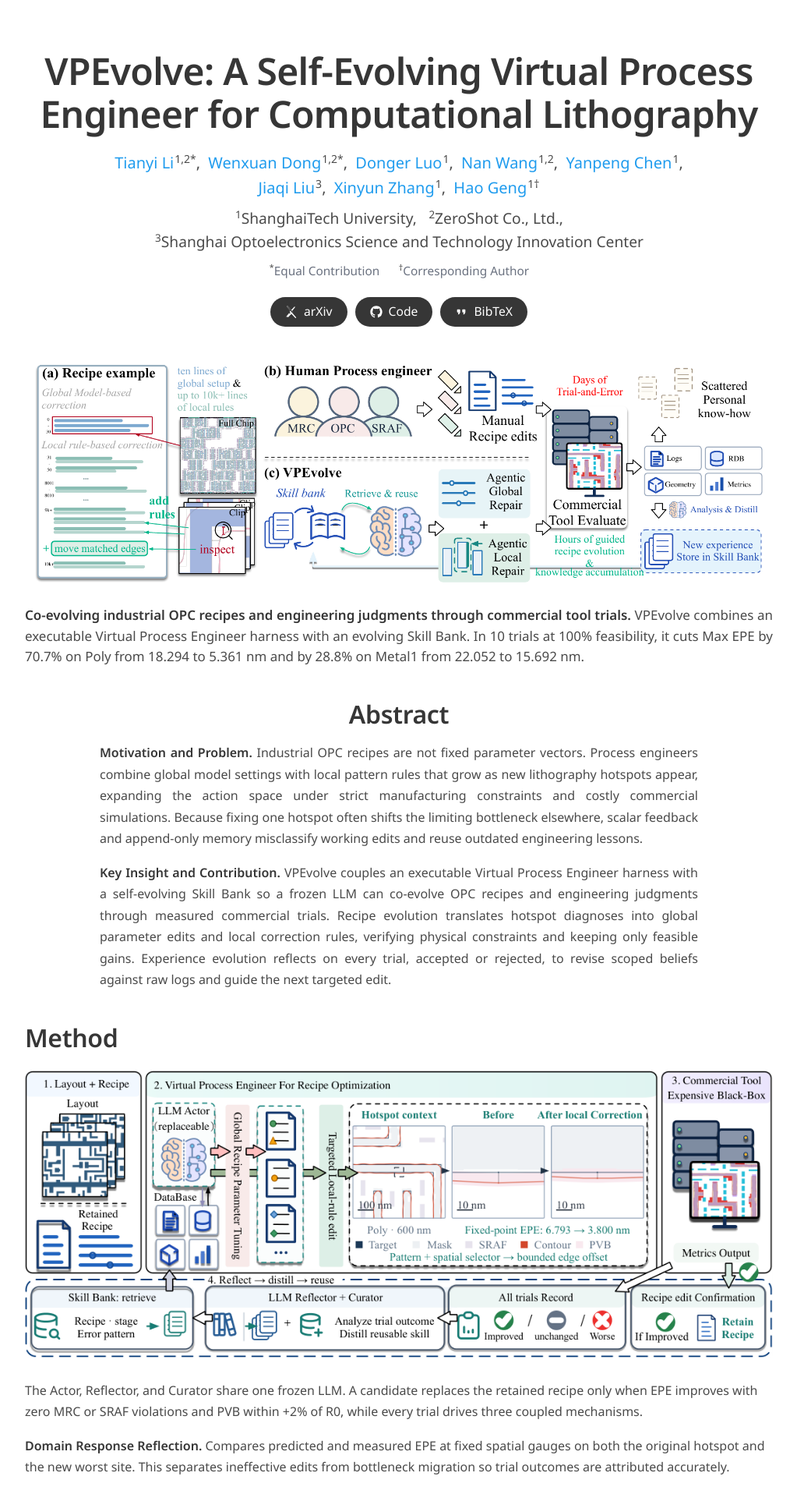
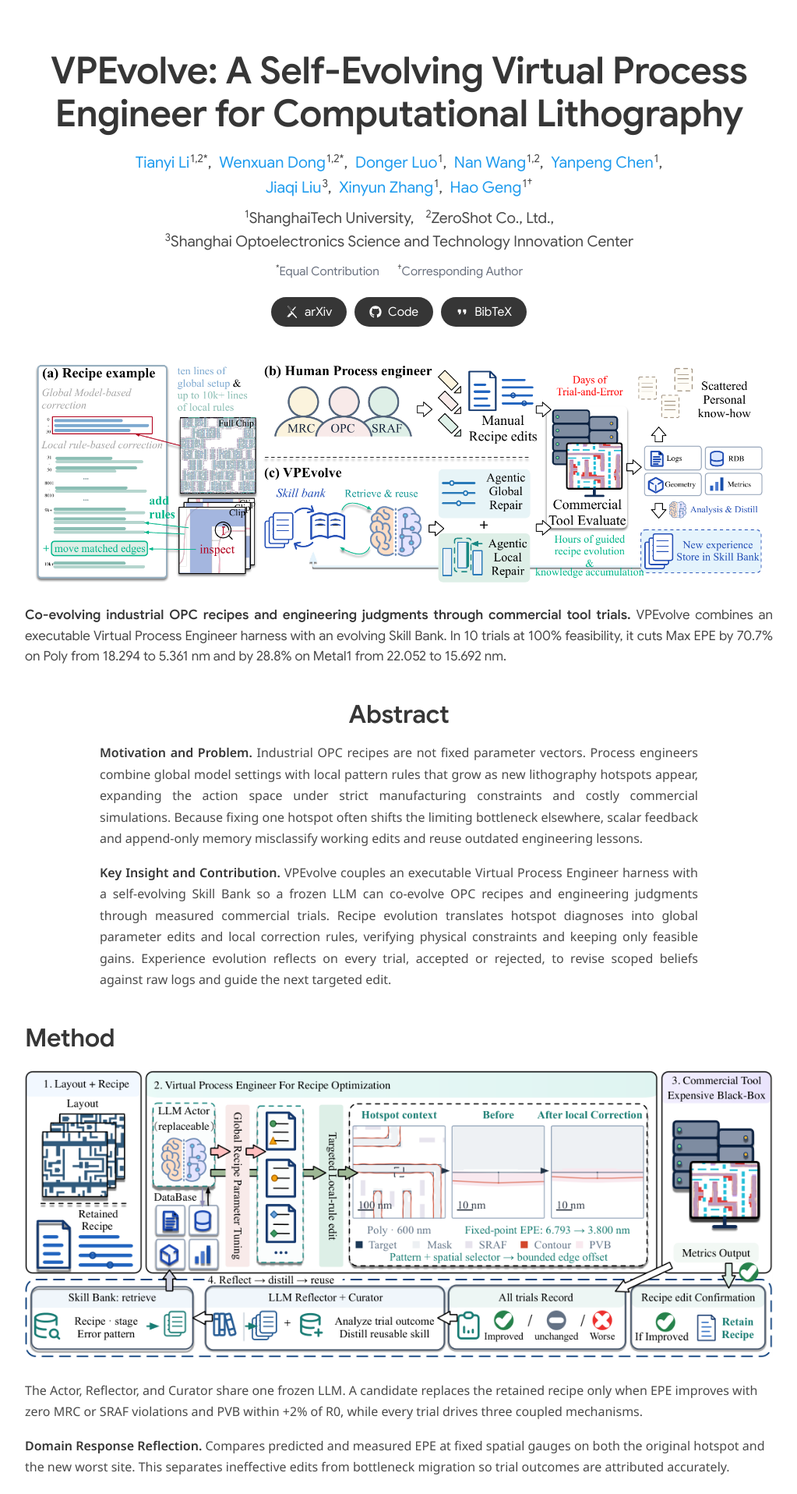
Before and after one commit to wxndong/wxndong.github.io, a Jekyll site: the page built from projects/vpevolve/index.md, in a window 1280 px wide. Shown: the top 1916 px of the page at 78% size, without its empty margins (128-1151 px from the left). Built offline with Jekyll 4.4.1, drawn with Linux system fonts in a browser that asks for light colours; some web fonts are replaced.

Commit message:
Self-host project fonts and eliminate initial render shifts

```diff
--- a/_layouts/default.html
+++ b/_layouts/default.html
@@ -6,10 +6,12 @@
     <meta name="description" content="Academic homepage of {{ site.data.profile.primary_name }}">
     <title>{{ page.title }} - {{ site.data.profile.primary_name }}</title>
     <link rel="icon" type="image/jpeg" sizes="400x400" href="{{ '/assets/icon/icon.jpg' | relative_url }}">
+    <link rel="preload" href="{{ '/assets/fonts/newsreader-latin.woff2' | relative_url }}" as="font" type="font/woff2" crossorigin>
     {% if jekyll.environment == 'preview' %}
     <meta name="robots" content="noindex, nofollow">
     {% endif %}
-    <link rel="stylesheet" href="{{ '/assets/css/global.css' | relative_url }}?v=7">
+    <script>try{var t=localStorage.getItem("theme");if(t==="light"||t==="dark")document.documentElement.dataset.theme=t;}catch(e){}</script>
+    <link rel="stylesheet" href="{{ '/assets/css/global.css' | relative_url }}?v={{ site.time | date: '%s' }}">
 </head>
 <body>
     <a class="skip-link" href="#main">Skip to content</a>
--- a/_layouts/project.html
+++ b/_layouts/project.html
@@ -6,9 +6,8 @@
     <meta name="description" content="{{ page.description | default: page.paper_title | default: page.title | escape }}">
     <title>{{ page.paper_title | default: page.title }}</title>
     <link rel="icon" type="image/jpeg" sizes="400x400" href="{{ '/assets/icon/icon.jpg' | relative_url }}">
-    <link rel="preconnect" href="https://fonts.googleapis.com">
-    <link rel="preconnect" href="https://fonts.gstatic.com" crossorigin>
-    <link rel="stylesheet" href="https://fonts.googleapis.com/css2?family=Google+Sans:wght@400;500;600;700&family=Noto+Sans:wght@400;500;600;700&display=swap">
+    <link rel="preload" href="{{ '/assets/fonts/google-sans-latin.woff2' | relative_url }}" as="font" type="font/woff2" crossorigin>
+    <link rel="preload" href="{{ '/assets/fonts/noto-sans-latin.woff2' | relative_url }}" as="font" type="font/woff2" crossorigin>
     <link rel="stylesheet" href="{{ '/assets/css/project.css' | relative_url }}?v={{ site.time | date: '%s' }}">
 </head>
 <body>
--- a/assets/css/global.css
+++ b/assets/css/global.css
@@ -3,7 +3,7 @@
     src: url("../fonts/newsreader-latin.woff2") format("woff2");
     font-weight: 400 600;
     font-style: normal;
-    font-display: swap;
+    font-display: fallback;
 }
 
 :root {
--- a/assets/css/project.css
+++ b/assets/css/project.css
@@ -1,3 +1,19 @@
+@font-face {
+    font-family: "Google Sans";
+    src: url("../fonts/google-sans-latin.woff2") format("woff2");
+    font-weight: 400 700;
+    font-style: normal;
+    font-display: fallback;
+}
+
+@font-face {
+    font-family: "Noto Sans";
+    src: url("../fonts/noto-sans-latin.woff2") format("woff2");
+    font-weight: 400 700;
+    font-style: normal;
+    font-display: fallback;
+}
+
 :root {
     color-scheme: light;
     --bg: #ffffff;
--- a/projects/vpevolve/index.md
+++ b/projects/vpevolve/index.md
@@ -34,7 +34,7 @@ bibtex: |
 ---
 
 <figure class="proj-figure proj-figure--teaser proj-figure--light">
-    <img src="{{ '/assets/images/projects/vpevolve/teaser.png' | relative_url }}" alt="From manual OPC recipe development to VPEvolve">
+    <img src="{{ '/assets/images/projects/vpevolve/teaser.png' | relative_url }}" width="1693" height="539" alt="From manual OPC recipe development to VPEvolve">
     <figcaption class="proj-teaser-caption"><strong>Co-evolving industrial OPC recipes and engineering judgments through commercial tool trials.</strong> VPEvolve combines an executable Virtual Process Engineer harness with an evolving Skill Bank. In 10 trials at 100% feasibility, it cuts Max EPE by 70.7% on Poly from 18.294 to 5.361 nm and by 28.8% on Metal1 from 22.052 to 15.692 nm.</figcaption>
 </figure>
 
@@ -51,7 +51,7 @@ bibtex: |
 ## Method
 
 <figure class="proj-figure proj-figure--light">
-    <img src="{{ '/assets/images/projects/vpevolve/method.png' | relative_url }}" alt="Recipe and experience evolution in VPEvolve">
+    <img src="{{ '/assets/images/projects/vpevolve/method.png' | relative_url }}" width="1112" height="427" alt="Recipe and experience evolution in VPEvolve">
 </figure>
 
 The Actor, Reflector, and Curator share one frozen LLM. A candidate replaces the retained recipe only when EPE improves with zero MRC or SRAF violations and PVB within +2% of R0, while every trial drives three coupled mechanisms.
@@ -67,7 +67,7 @@ The Actor, Reflector, and Curator share one frozen LLM. A candidate replaces the
 ### Evolution Dynamics
 
 <figure class="proj-figure">
-    <img src="{{ '/assets/images/projects/vpevolve/evolution_dynamics.gif' | relative_url }}" alt="10-trial measured evolution on a dense Metal1 layout">
+    <img src="{{ '/assets/images/projects/vpevolve/evolution_dynamics.gif' | relative_url }}" width="1120" height="470" alt="10-trial measured evolution on a dense Metal1 layout">
 </figure>
 
 Over 10 measured trials on a dense Metal1 window, VPEvolve first tunes global parameters to bring down baseline error, then dynamically synthesizes and refines targeted local rules whenever the limiting hotspot migrates. The trajectory cuts Max EPE by 34.5% from 22.78 to 14.91 nm while maintaining zero violations throughout.
@@ -129,7 +129,7 @@ Freezing online experience degrades Poly Max EPE from 5.361 to 8.082 nm, and rem
 ### Cross-Model Generalization
 
 <figure class="proj-figure proj-figure--light">
-    <img src="{{ '/assets/images/projects/vpevolve/cross_model.png' | relative_url }}" alt="VPEvolve generalization across six LLM families">
+    <img src="{{ '/assets/images/projects/vpevolve/cross_model.png' | relative_url }}" width="2032" height="989" alt="VPEvolve generalization across six LLM families">
 </figure>
 
 Swapping all three roles across six frontier LLM families consistently improves Max and Mean EPE over R0 on both layers, showing that the gains stem from the evolution framework rather than a single backbone model.
@@ -137,7 +137,7 @@ Swapping all three roles across six frontier LLM families consistently improves
 ### Long-Horizon Evolution
 
 <figure class="proj-figure proj-figure--light">
-    <img src="{{ '/assets/images/projects/vpevolve/long_horizon.png' | relative_url }}" alt="100-trial long-horizon recipe evolution">
+    <img src="{{ '/assets/images/projects/vpevolve/long_horizon.png' | relative_url }}" width="1674" height="393" alt="100-trial long-horizon recipe evolution">
 </figure>
 
 Over 100 trials, evolving experience keeps driving Max EPE down to 4.477 nm on Poly and 10.912 nm on Metal1 while cutting PVB by 6.01% and 8.13%, whereas Frozen Experience stalls and terminates at trial 57 on Metal1.
```
Also changed, not shown: projects/unimrc/index.md (+4 -4 lines), assets/fonts/google-sans-latin.woff2 (added), assets/fonts/noto-sans-latin.woff2 (added).
